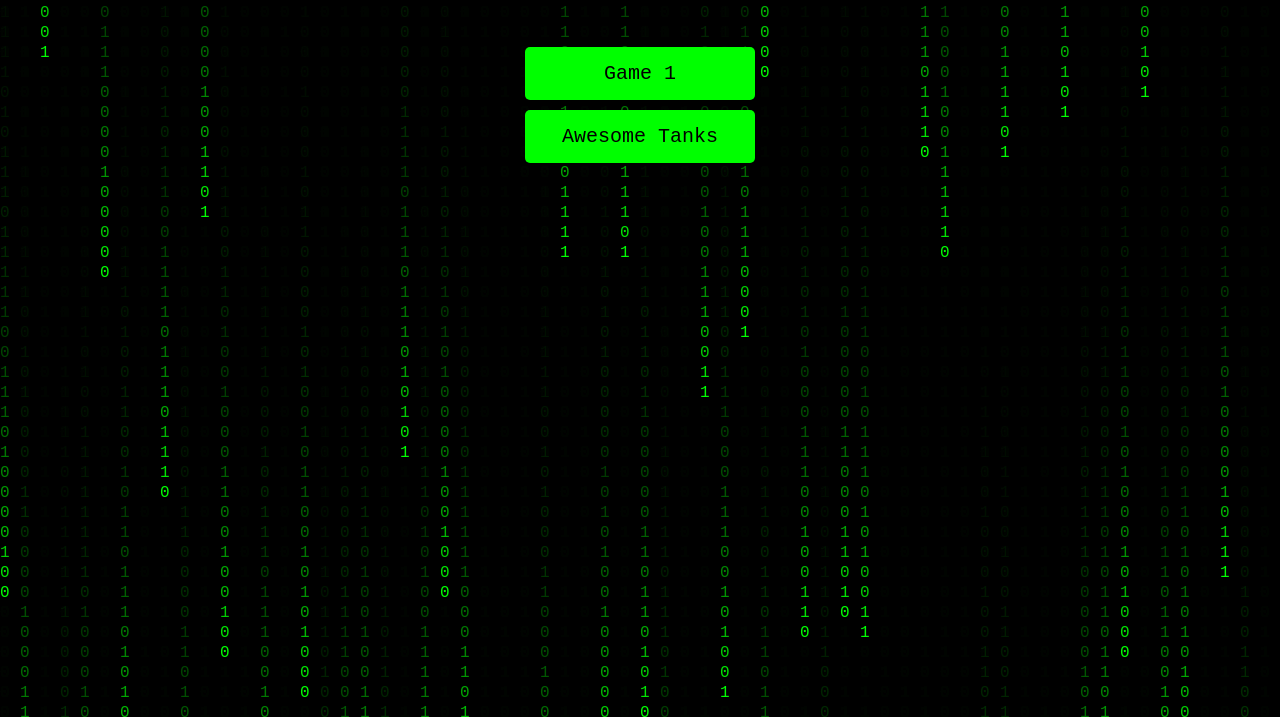
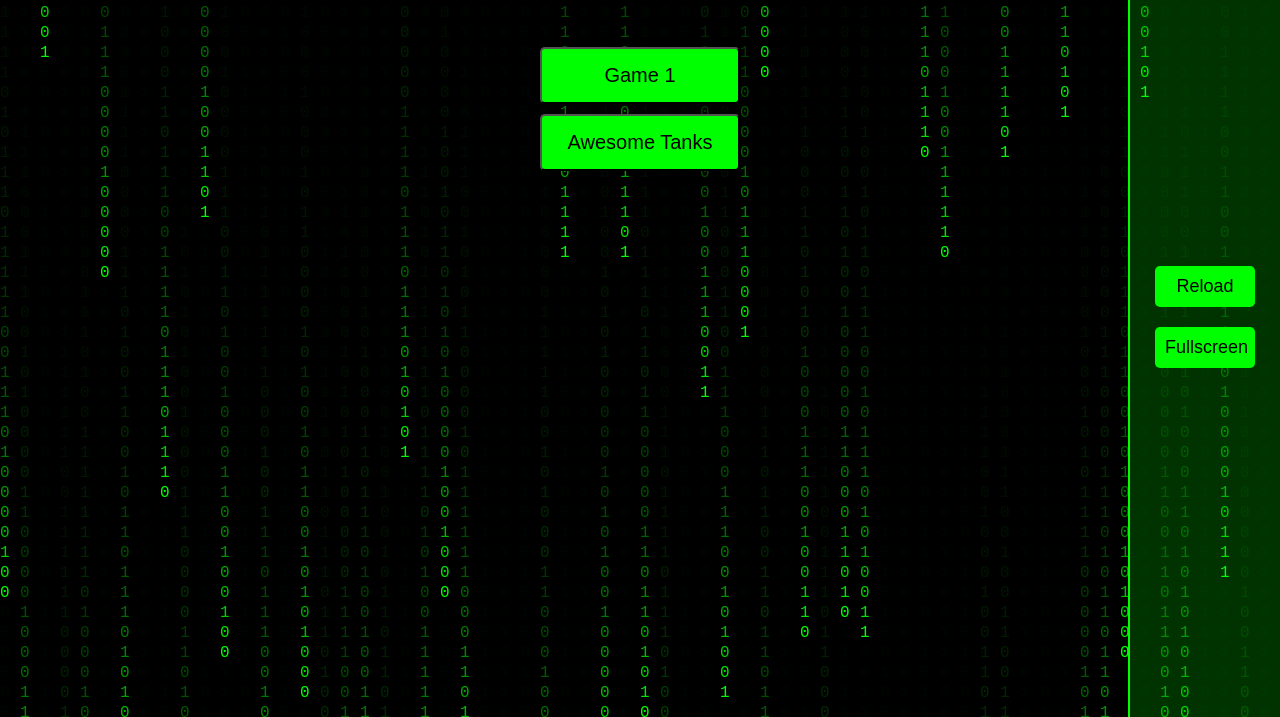
Before and after one commit to H4CK3R1010/H4CK3R-G4M3S, a plain HTML site: page index.html in a window 1280 px wide. Shown: the part 83-800 px from the top of the page. Drawn offline with Linux system fonts and the light colour scheme.

Commit message:
index.html

```diff
--- a/index.html
+++ b/index.html
@@ -11,6 +11,7 @@
             font-family: monospace;
             text-align: center;
             overflow: hidden;
+            margin: 0;
         }
         #matrix {
             position: fixed;
@@ -39,6 +40,51 @@
         .game-button:hover {
             background-color: #009900;
         }
+        #game-frame {
+            width: 80vw;
+            height: 70vh;
+            border: 2px solid #00ff00;
+            display: none;
+            margin: auto;
+        }
+        .home-button {
+            display: block;
+            background-color: #00ff00;
+            color: black;
+            padding: 15px;
+            margin: 10px auto;
+            width: 200px;
+            border-radius: 5px;
+            cursor: pointer;
+            font-size: 20px;
+        }
+        .sidebar {
+            position: fixed;
+            top: 0;
+            right: 0;
+            width: 150px;
+            height: 100vh;
+            background-color: rgba(0, 255, 0, 0.2);
+            display: flex;
+            flex-direction: column;
+            justify-content: center;
+            align-items: center;
+            border-left: 2px solid #00ff00;
+        }
+        .sidebar button {
+            background-color: #00ff00;
+            color: black;
+            padding: 10px;
+            margin: 10px;
+            border: none;
+            cursor: pointer;
+            font-size: 18px;
+            width: 100px;
+            border-radius: 5px;
+        }
+        .sidebar button:hover {
+            background-color: #009900;
+        }
     </style>
 </head>
 <body>
@@ -46,26 +92,50 @@
     <h1>H4CK3R G4M3S</h1>
     <p>Click a game below to start playing!</p>
     <div class="game-container">
-        <a href="https://kzmnokkixg206ly3xoac.lite.vusercontent.net/" target="_blank" class="game-button">Game 1</a>
-        <a href="https://v0-remake-awesome-tanks.vercel.app/" target="_blank" class="game-button">Awesome Tanks</a>
+        <button class="game-button" onclick="loadGame('https://kzmnokkixg206ly3xoac.lite.vusercontent.net/')">Game 1</button>
+        <button class="game-button" onclick="loadGame('https://v0-remake-awesome-tanks.vercel.app/')">Awesome Tanks</button>
     </div>
-
+    <iframe id="game-frame"></iframe>
+    <button class="home-button" onclick="goHome()" style="display:none;">Home</button>
+    <div class="sidebar">
+        <button onclick="reloadGame()">Reload</button>
+        <button onclick="toggleFullscreen()">Fullscreen</button>
+    </div>
     <script>
-        // Matrix Effect Background
+        function loadGame(url) {
+            document.getElementById('game-frame').src = url;
+            document.getElementById('game-frame').style.display = 'block';
+            document.querySelector('.home-button').style.display = 'block';
+        }
+        function goHome() {
+            document.getElementById('game-frame').style.display = 'none';
+            document.querySelector('.home-button').style.display = 'none';
+        }
+        function reloadGame() {
+            let iframe = document.getElementById('game-frame');
+            if (iframe.style.display !== 'none') {
+                iframe.src = iframe.src;
+            }
+        }
+        function toggleFullscreen() {
+            let iframe = document.getElementById('game-frame');
+            if (!document.fullscreenElement) {
+                iframe.requestFullscreen();
+            } else {
+                document.exitFullscreen();
+            }
+        }
         const canvas = document.getElementById("matrix");
         const ctx = canvas.getContext("2d");
         canvas.width = window.innerWidth;
         canvas.height = window.innerHeight;
-
         const columns = Math.floor(canvas.width / 20);
         const drops = Array(columns).fill(0);
-
         function drawMatrix() {
             ctx.fillStyle = "rgba(0, 0, 0, 0.1)";
             ctx.fillRect(0, 0, canvas.width, canvas.height);
             ctx.fillStyle = "#00ff00";
             ctx.font = "16px monospace";
-
             for (let i = 0; i < drops.length; i++) {
                 let text = Math.random() > 0.5 ? "1" : "0";
                 ctx.fillText(text, i * 20, drops[i] * 20);
```
